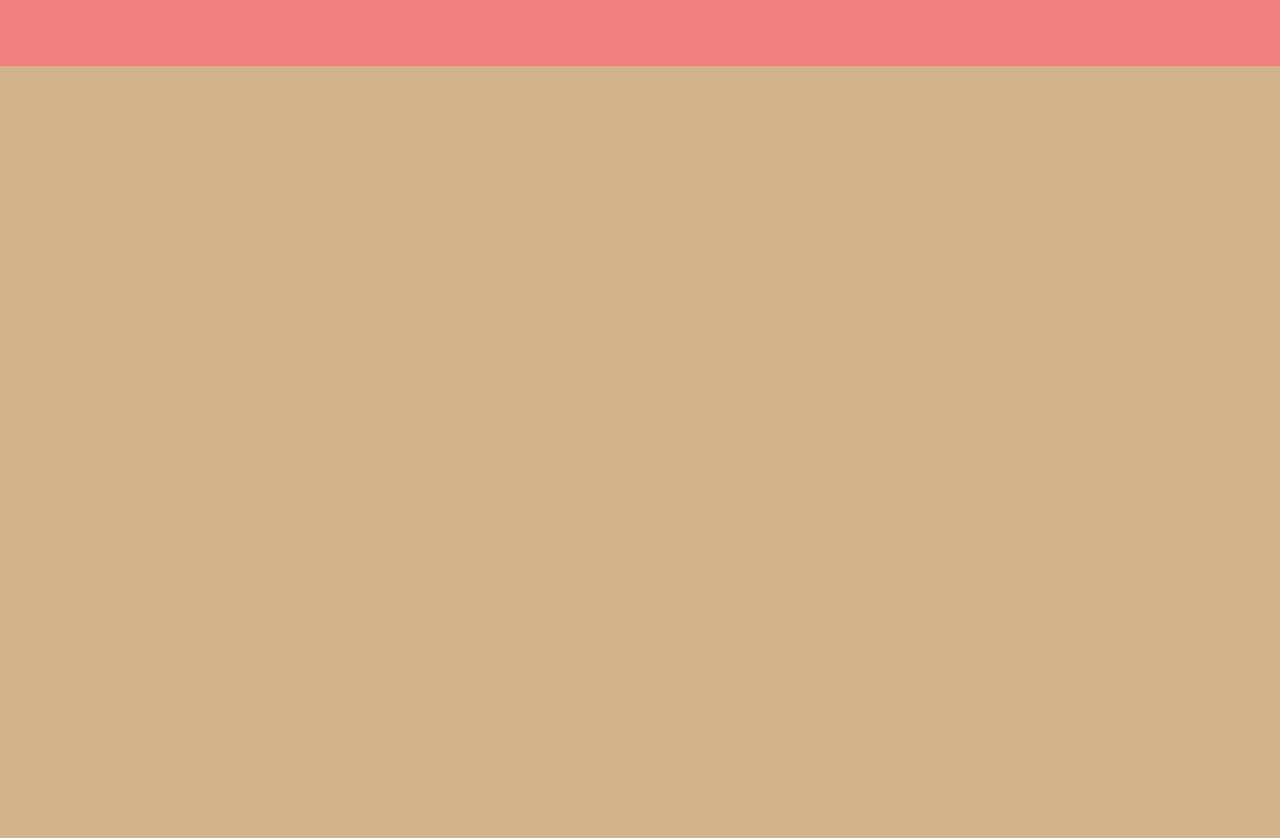
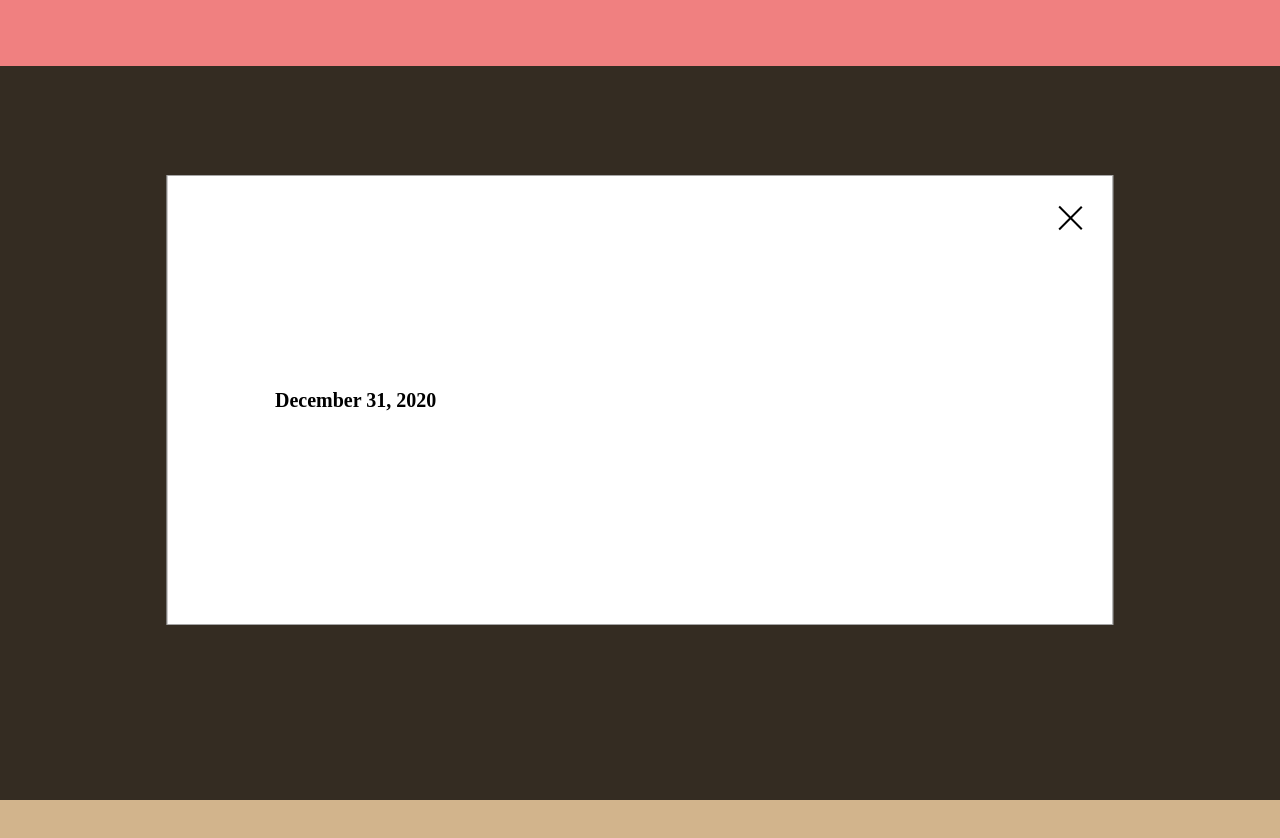
Before and after one commit to croishz/library, a plain HTML site: page popup_timeCheck.html in a window 1280 px wide. Shown: the top 838 px of the page. Drawn offline with nearby package versions, Linux system fonts and the light colour scheme.

Commit message:
popup timer : prototype method

```diff
--- a/popup_timeCheck.html
+++ b/popup_timeCheck.html
@@ -147,11 +147,11 @@
 					min : 0,
 					cutoff : 66	// sec는 63, global은 66
 				},
-				// locale : {
-				// 	langArray : ["kr", "en"],
-				// 	"kr" : ['ko-KR', { month: 'long', day: 'numeric' }],
-				// 	"en" : ['en-US', { year: "numeric", month: "long", day: "numeric"}],
-				// }
+				locale : {
+					langArray : ["kr", "en"],
+					"kr" : ['ko-KR', { month: 'long', day: 'numeric' }],
+					"en" : ['en-US', { year: "numeric", month: "long", day: "numeric"}],
+				},
 				en_months : [ "January", "February", "March", "April", "May", "June", "July", "August", "September", "October", "November", "December"]
 			}
 			// Logic
@@ -167,7 +167,7 @@
 			function LayerTimer(eventElement, option){
 				this.$this = $(eventElement);
 				this.option = option;
-				this.date = new Date(Date.UTC(2020, 0, 17, 0, 0, 0));
+				this.date = new Date(Date.UTC(2020, 11, 30, 0, 0, 0));
 				this.year = this.date.getYear() + 1900;
 				this.month = this.date.getMonth() + 1;
 				this.day = this.date.getDate();
@@ -186,9 +186,10 @@
 					});
 				}
 
-				this.activeArrange = function (array){
+				var p = LayerTimer.prototype;
+				p.activeArrange = function (array){
 					for (var index in array) {
-						if ( array[index] === this.month ){									// month condition
+						if (array[index] === this.month){									// month condition
 							if(this.day + this.option.arrange.before >= this.initlastDay){	// day condition
 								this.noticeStandardTime(this.year, this.month);
 								return;
@@ -206,7 +207,7 @@
 						}
 					}
 				}
-				this.noticeStandardTime = function (year, month){
+				p.noticeStandardTime = function (year, month){
 					// use toLocaleString :: non cover ie 9, 10
 					// var	langArray = this.date_standard_option.langArray,
 					// 	date_standard = new Date(Date.UTC((year), (month === 1 ? 11 : month - 1), lastDay(year, month), 0, 0, 0));
@@ -231,16 +232,41 @@
 						tg.find(".date").text(time);
 						this.showLayer(tg);
 					}
+
+					// try switch :: can use return and be make repeated code
+					// var time = "";
+					// var langClass = "";
+					// var	langArray = this.option.locale.langArray;
+
+					// for(var i = 0; i < this.$this.length; i++){
+					// 	var tg = this.$this.eq(i);
+					// 	langClass = tg.attr("class").split(" ")[1];
+					// 	console.log(langClass);
+					// 	switch(langClass){
+					// 		case "kr" :
+					// 			console.log("kr");
+					// 			time = (month === 1 ? 12 : month) + "월 " + lastDay(year, month) + "일";
+					// 			tg.find(".date").text(time);
+					// 			this.showLayer(tg);
+					// 		case "en" :
+					// 			console.log("en");
+					// 			time = this.option.en_months[(month === 1 ? 11 : (month - 1))] + " " + lastDay(year, month) + ", " + (year);
+					// 			tg.find(".date").text(time);
+					// 			this.showLayer(tg);
+					// 		default :
+					// 			console.log("default");
+					// 	}
+					// }
 				}
 
-				this.showLayer = function(layer){
+				p.showLayer = function(layer){
 					return (
 						layer.prev().show(),
 						layer.show()
 					);
 				}
 
-				this.closeLayer = function(layer){
+				p.closeLayer = function(layer){
 					var closeBtn = $(layer).find("button[data-btn='close']")
 					closeBtn.on("click", function(){
 						$(layer).hide();
@@ -249,7 +275,7 @@
 					})
 				}
 
-				this.stickyLayer = function(layer, min, cutoff){
+				p.stickyLayer = function(layer, min, cutoff){
 					var scrPos, layerPos = 0;
 					var dimedLayer = layer.previousElementSibling;
 					if(layer.style.display === "block"){
@@ -272,6 +298,7 @@
 			}
 			// new one
 			var callLayer = new LayerTimer(layer, timeOpt);
+			console.log(callLayer);
 		});
 	</script>
 </body>
```
